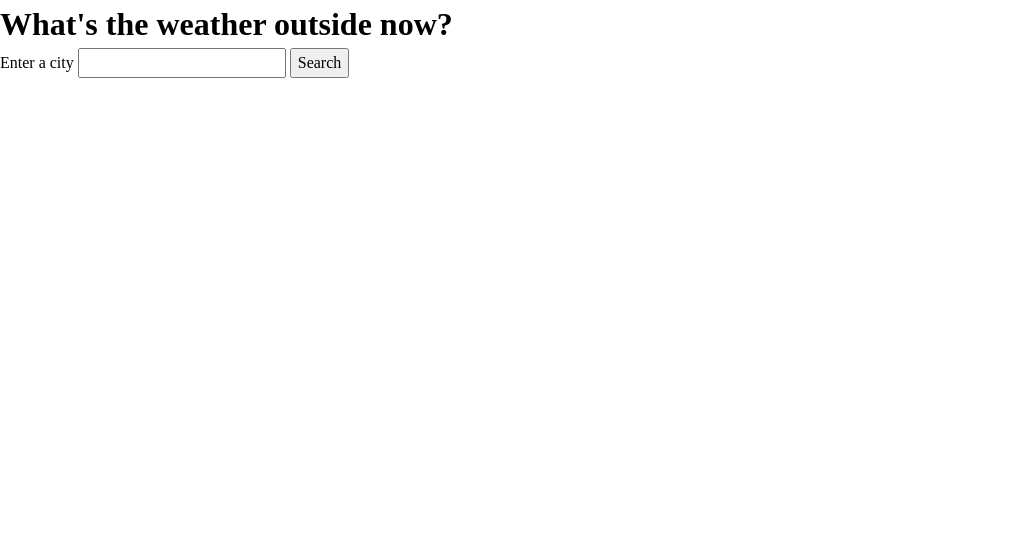
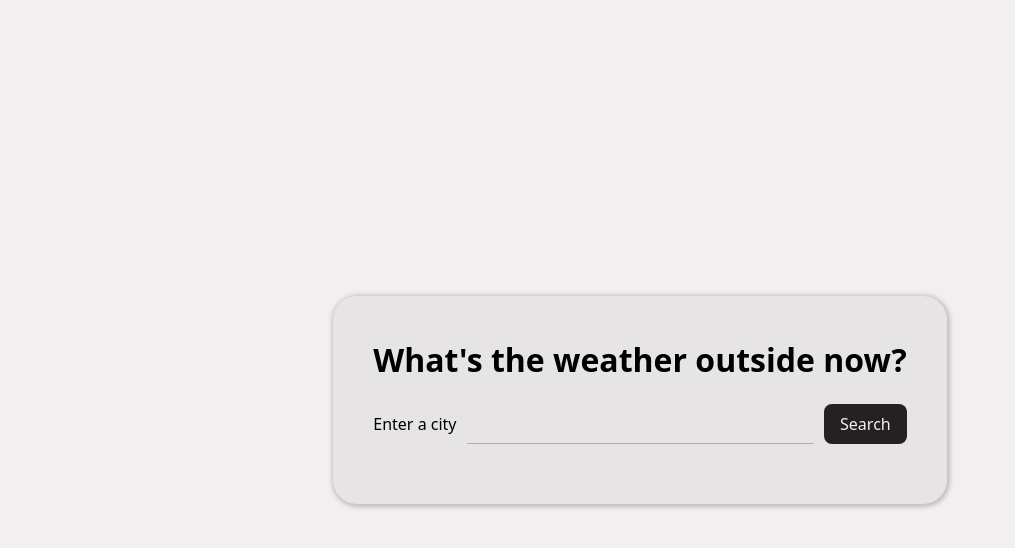
Before and after one commit to dimaspirit/odin-weather-app, a website built with webpack: page src/index.html in a window 1280 px wide. Shown: the whole page, without its empty margins (0-1015 px from the left). Built offline with nearby package versions, Linux system fonts and the light colour scheme.

Commit message:
feat: Add styles

```diff
--- a/src/index.html
+++ b/src/index.html
@@ -6,15 +6,18 @@
   <title>Weather app</title>
 </head>
 <body>
-  <h1>What's the weather outside now?</h1>
   <div class="container">
-    <form id="search" class="search">
-      <label for="search-city" class="label">Enter a city</label>
-      <input type="text" name="search-city" id="search-city" minlength="3" maxlength="48" required>
-      <button type="submit" id="search-submit">Search</button>
-    </form>
+    <h1>What's the weather outside now?</h1>
 
-    <div id="dashboard" class="dashboard">
+    <div class="app">
+      <form id="search" class="search">
+        <label for="search-city" class="search-label">Enter a city</label>
+        <input type="text" name="search-city" id="search-city" class="search-input" minlength="3" maxlength="48" required>
+        <button type="submit" id="search-submit" class="search-submit">Search</button>
+      </form>
+
+      <div id="dashboard" class="dashboard">
+      </div>
     </div>
   </div>
 </body>
--- a/src/style.css
+++ b/src/style.css
@@ -1,46 +1,99 @@
-/* 1. Use a more-intuitive box-sizing model */
 *, *::before, *::after {
   box-sizing: border-box;
 }
-/* 2. Remove default margin */
 * {
   margin: 0;
 }
-/* 3. Enable keyword animations */
+
 @media (prefers-reduced-motion: no-preference) {
   html {
     interpolate-size: allow-keywords;
   }
 }
+
 body {
-  /* 4. Add accessible line-height */
+  font-family: system-ui, -apple-system, BlinkMacSystemFont, 'Segoe UI', Roboto, Oxygen, Ubuntu, Cantarell, 'Open Sans', 'Helvetica Neue', sans-serif;
   line-height: 1.5;
-  /* 5. Improve text rendering */
   -webkit-font-smoothing: antialiased;
+  height: 100vh;
+  display: flex;
+  justify-content: center;
+  align-items: center;
+  background-color: #f2eff0;
 }
-/* 6. Improve media defaults */
+
 img, picture, video, canvas, svg {
   display: block;
   max-width: 100%;
 }
-/* 7. Inherit fonts for form controls */
+
 input, button, textarea, select {
   font: inherit;
 }
-/* 8. Avoid text overflows */
+
 p, h1, h2, h3, h4, h5, h6 {
   overflow-wrap: break-word;
 }
-/* 9. Improve line wrapping */
+
 p {
   text-wrap: pretty;
 }
+
 h1, h2, h3, h4, h5, h6 {
   text-wrap: balance;
 }
-/*
-  10. Create a root stacking context
-*/
+
 #root, #__next {
   isolation: isolate;
 }
+
+.container {
+  max-width: 620px;
+  padding: 40px;
+  border-radius: 24px;
+  background-color: #e6e4e4;
+  box-shadow: 1px 1px 4px 2px rgba(121, 118, 119, .4);
+}
+
+h1 {
+  text-align: center;
+  margin: 0 0 20px 0;
+}
+
+.search {
+  display: flex;
+  gap: 10px;
+}
+
+.search-label {
+  align-self: center;
+}
+
+.search-input {
+  flex-grow: 1;
+  border: none;
+  border-bottom: 1px solid #afadae;
+  background: transparent;
+  outline: none;
+}
+
+.search-input:focus {
+  border-bottom-color: #8c8889;
+}
+
+.search-submit {
+  cursor: pointer;
+  font-family: inherit;
+  padding: 8px 16px;
+  border: none;
+  background-color: #242122;
+  border-radius: 8px;
+  color: #f2eff0;
+}
+
+.dashboard {
+  margin: 20px;
+  text-align: center;
+  font-size: 2rem;
+  font-weight: 500;
+}
--- a/src/weatherUI.js
+++ b/src/weatherUI.js
@@ -15,13 +15,16 @@ export default class UI {
 
     const locationEl = document.createElement('p');
     locationEl.textContent = address;
+    locationEl.classList.add('location');
     const conditionsEl = document.createElement('p');
     conditionsEl.textContent = conditions;
+    conditionsEl.classList.add('dashboard-conditions');
     const feelslikeEl = document.createElement('p');
     feelslikeEl.textContent = feelslike;
+    feelslikeEl.classList.add('dashboard-feelslike');
 
+    this.dashboardEl.appendChild(feelslikeEl);
+    this.dashboardEl.appendChild(conditionsEl);
     this.dashboardEl.appendChild(locationEl);
-    this.dashboardEl.appendChild(conditionsEl);
-    this.dashboardEl.appendChild(feelslikeEl);
   }
 }
```
